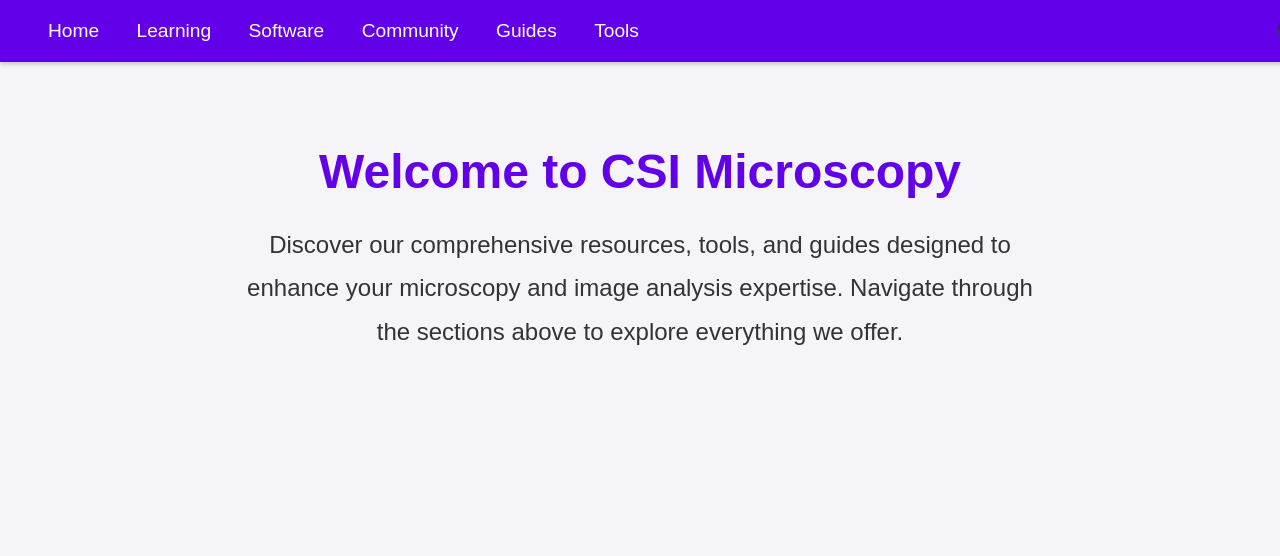
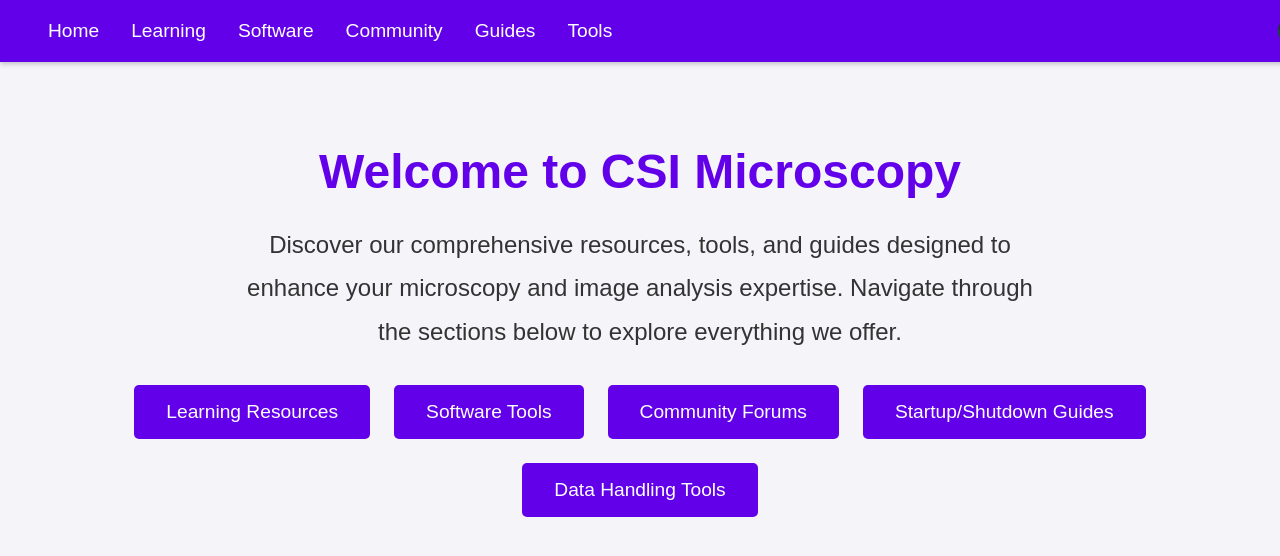
Before and after one commit to CSI-Microscopy/csi-Microscopy.github.io, a Jekyll site: the page index.html, which Jekyll copies as it is, in a window 1280 px wide. Shown: the top 556 px of the page. Built offline with Jekyll 4.4.1, drawn with Linux system fonts in a browser that asks for light colours.

Commit message:
Update index.html

```diff
--- a/index.html
+++ b/index.html
@@ -67,6 +67,10 @@
             text-decoration: underline;
         }
 
+        .navbar .links {
+            display: flex;
+        }
+
         .navbar button {
             background: none;
             border: none;
@@ -94,6 +98,30 @@
             margin: 0 auto;
         }
 
+        .content-links {
+            display: flex;
+            flex-wrap: wrap;
+            justify-content: center;
+            gap: 1.5rem;
+            margin-top: 2rem;
+        }
+
+        .content-links a {
+            display: block;
+            padding: 1rem 2rem;
+            background-color: var(--primary-color);
+            color: var(--navbar-text-light);
+            text-decoration: none;
+            border-radius: 5px;
+            font-size: 1.2rem;
+            text-align: center;
+            transition: background-color 0.3s;
+        }
+
+        .content-links a:hover {
+            background-color: var(--secondary-color);
+        }
+
         @media (max-width: 768px) {
             .navbar {
                 flex-direction: column;
@@ -107,7 +135,7 @@
 </head>
 <body>
     <nav class="navbar">
-        <div>
+        <div class="links">
             <a href="index.html">Home</a>
             <a href="learning.html">Learning</a>
             <a href="software.html">Software</a>
@@ -120,7 +148,15 @@
 
     <main>
         <h1>Welcome to CSI Microscopy</h1>
-        <p>Discover our comprehensive resources, tools, and guides designed to enhance your microscopy and image analysis expertise. Navigate through the sections above to explore everything we offer.</p>
+        <p>Discover our comprehensive resources, tools, and guides designed to enhance your microscopy and image analysis expertise. Navigate through the sections below to explore everything we offer.</p>
+
+        <div class="content-links">
+            <a href="learning.html">Learning Resources</a>
+            <a href="software.html">Software Tools</a>
+            <a href="community.html">Community Forums</a>
+            <a href="guides.html">Startup/Shutdown Guides</a>
+            <a href="tools.html">Data Handling Tools</a>
+        </div>
     </main>
 
     <script>
```
